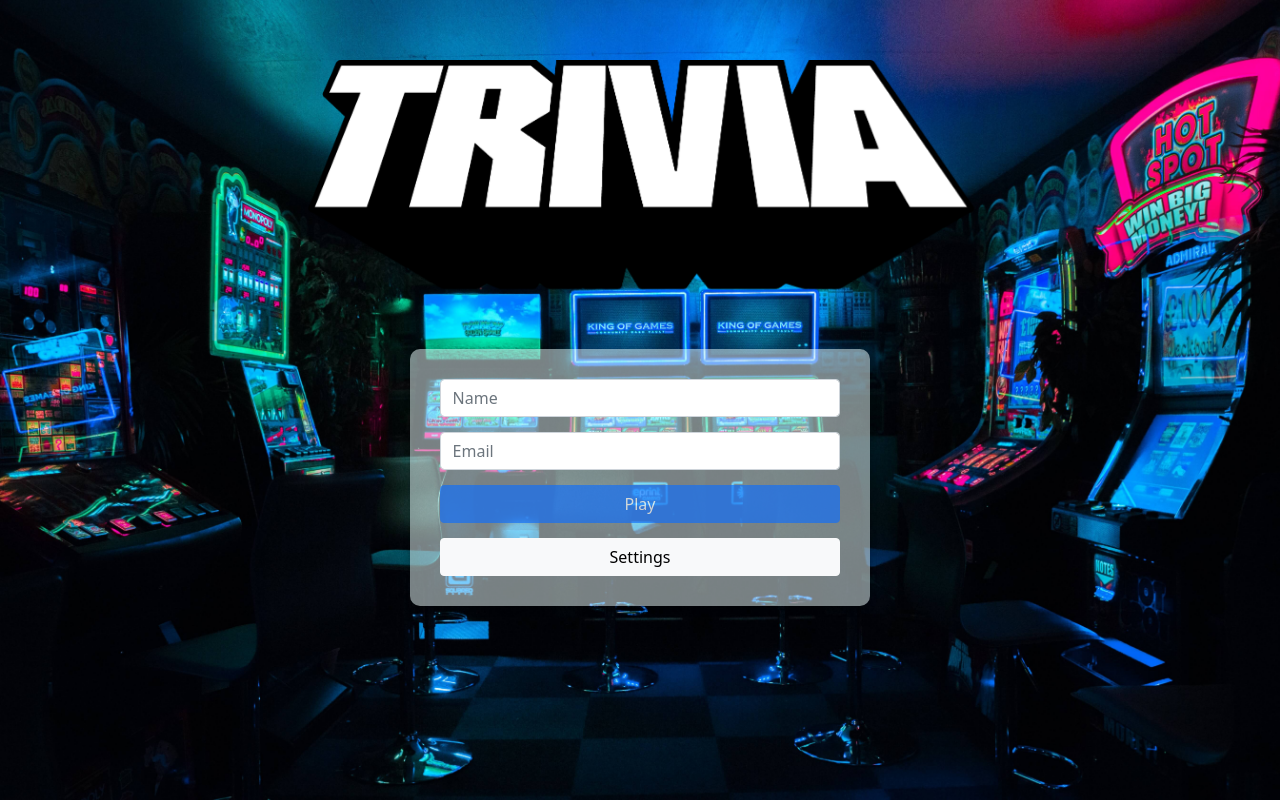
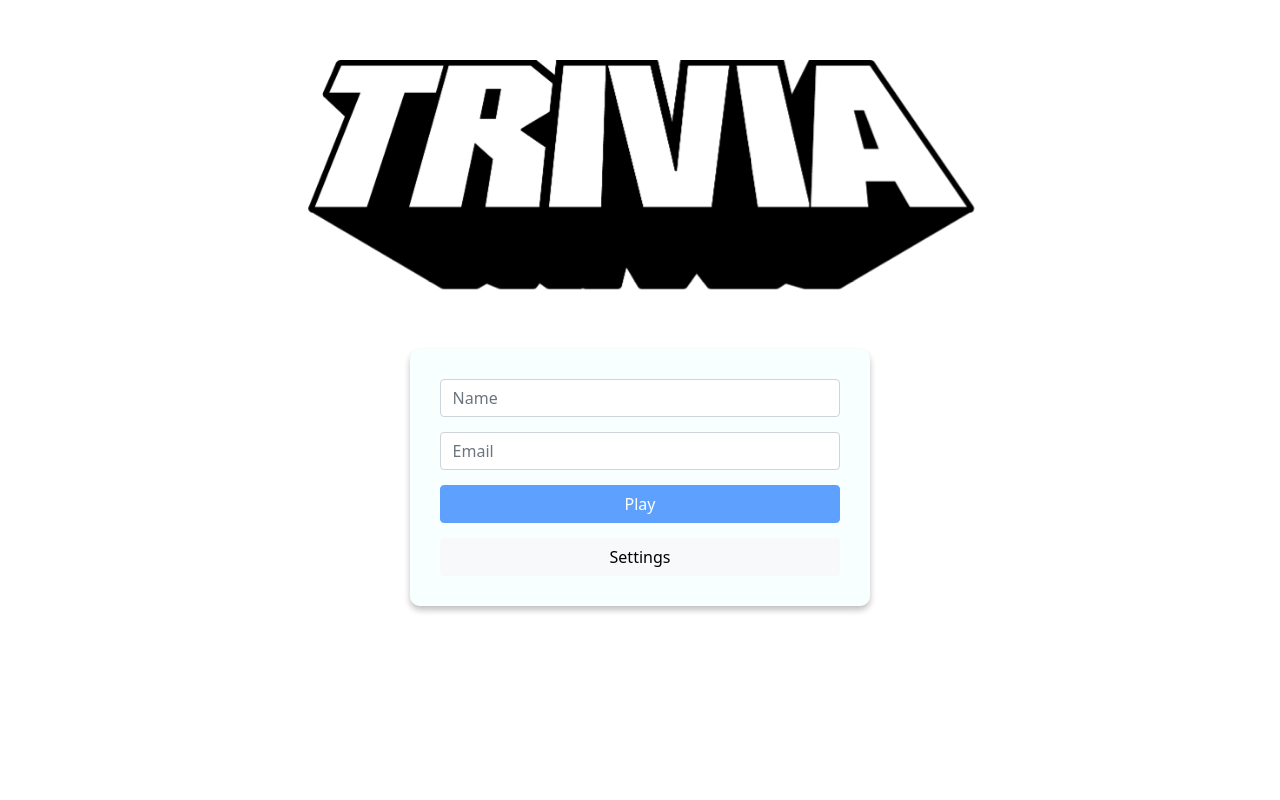
Before and after one commit to RaquelBassoSuzie/GameTrivia, a React (Create React App) app: page / in a window 1280 px wide. Built offline with nearby package versions, Linux system fonts and the light colour scheme.

Commit message:
Comenta aplicação da imagem de background

```diff
--- a/src/App.css
+++ b/src/App.css
@@ -5,10 +5,11 @@
 }
 
 .root {
-  background-image: url('./image/arcade.jpg');
+
+  /* background-image: url('./image/arcade.jpg');
   background-position: center center;
   background-repeat: no-repeat;
-  background-size: cover;
+  background-size: cover; */
   height: 100vh;
   width: 100vw;
 }
```
